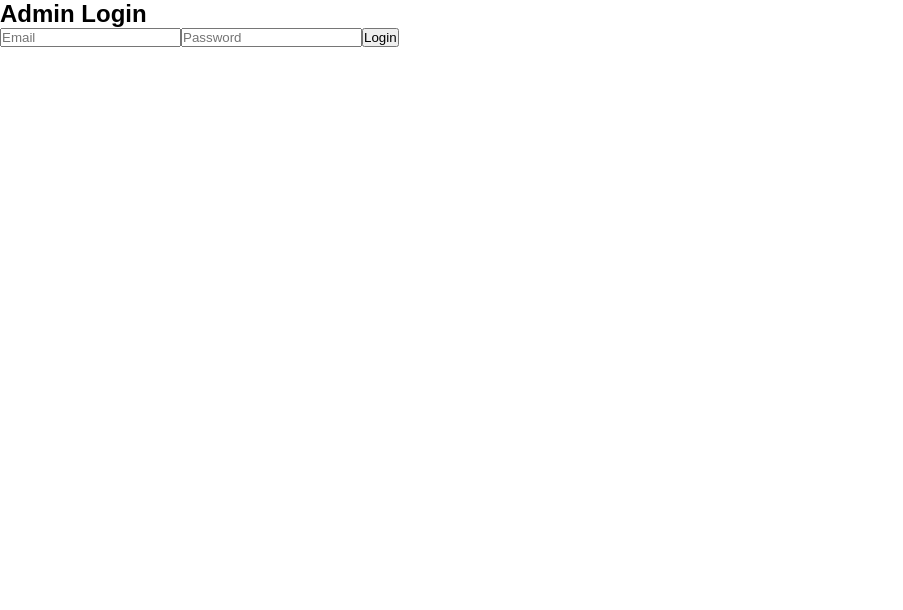
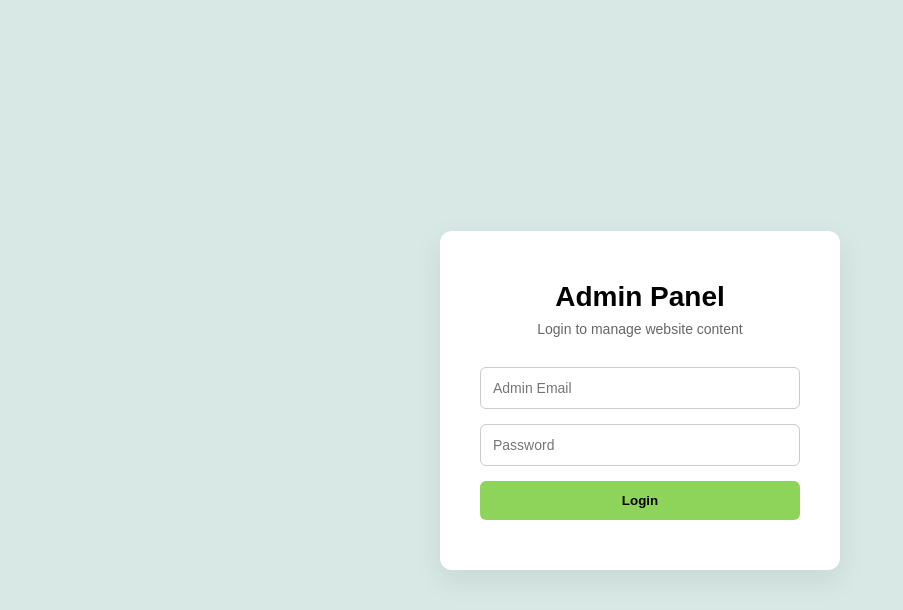
Before and after one commit to psykickguy/real-estate-assignment, a React app in the folder frontend/: page /admin-login in a window 1280 px wide. Shown: the top 610 px of the page, without its empty margins (0-903 px from the left). Built offline with nearby package versions, Linux system fonts and the light colour scheme; the HTML template or start-up script is replaced by a standard one.

Commit message:
fully updatable admin

```diff
--- a/frontend/src/components/AdminSidebar.jsx
+++ b/frontend/src/components/AdminSidebar.jsx
@@ -1,13 +1,27 @@
-function AdminSidebar({ setSection }) {
+function AdminSidebar({ section, setSection }) {
+  const items = [
+    "hero",
+    "aboutProject",
+    "amenities",
+    "connectivity",
+    "constructionUpdates",
+    "developer",
+    "faqs",
+  ];
+
   return (
-    <div style={{ width: "200px", background: "#f2f2f2", padding: "20px" }}>
-      <p onClick={() => setSection("hero")}>Hero</p>
-      <p onClick={() => setSection("aboutProject")}>About</p>
-      <p onClick={() => setSection("amenities")}>Amenities</p>
-      <p onClick={() => setSection("connectivity")}>Connectivity</p>
-      <p onClick={() => setSection("constructionUpdates")}>Construction</p>
-      <p onClick={() => setSection("developer")}>Developer</p>
-      <p onClick={() => setSection("faqs")}>FAQ</p>
+    <div className="admin-sidebar">
+      <h3>Admin Panel</h3>
+
+      {items.map((item) => (
+        <p
+          key={item}
+          className={section === item ? "active" : ""}
+          onClick={() => setSection(item)}
+        >
+          {item}
+        </p>
+      ))}
     </div>
   );
 }
--- a/frontend/src/pages/AdminDashboard.jsx
+++ b/frontend/src/pages/AdminDashboard.jsx
@@ -18,12 +18,19 @@
   };
 
   return (
-    <div style={{ display: "flex" }}>
-      <AdminSidebar setSection={setSection} />
+    <div className="admin-layout">
+      <AdminSidebar section={section} setSection={setSection} />
 
-      <div style={{ padding: "20px", flex: 1 }}>
+      <div className="admin-content">
+        <div className="admin-header">
           <h2>Edit {section}</h2>
+          <button onClick={handleSave} className="save-btn">
+            Save Changes
+          </button>
+        </div>
 
+        <div className="admin-form">
+          {/* HERO */}
           {section === "hero" && (
             <>
               <input
@@ -82,9 +89,11 @@
               />
             </>
           )}
+
+          {/* ABOUT */}
           {section === "aboutProject" && (
-          <>
             <textarea
+              rows="6"
               placeholder="About Description"
               value={content?.aboutProject?.description || ""}
               onChange={(e) =>
@@ -97,25 +106,11 @@
                 })
               }
             />
-          </>
           )}
-        {section === "amenities" && (
-          <>
-            <input
-              placeholder="Heading"
-              value={content?.amenities?.heading || ""}
-              onChange={(e) =>
-                setContent({
-                  ...content,
-                  amenities: {
-                    ...content.amenities,
-                    heading: e.target.value,
-                  },
-                })
-              }
-            />
 
-            {content?.amenities?.items?.map((item, i) => (
+          {/* AMENITIES */}
+          {section === "amenities" &&
+            content?.amenities?.items?.map((item, i) => (
               <input
                 key={i}
                 value={item.title}
@@ -133,12 +128,11 @@
                 }}
               />
             ))}
-          </>
-        )}
-        {section === "constructionUpdates" && (
-          <>
-            {content?.constructionUpdates?.map((item, i) => (
-              <div key={i}>
+
+          {/* CONSTRUCTION */}
+          {section === "constructionUpdates" &&
+            content?.constructionUpdates?.map((item, i) => (
+              <div key={i} className="double-input">
                 <input
                   value={item.phase}
                   onChange={(e) => {
@@ -158,13 +152,11 @@
                 />
               </div>
             ))}
-          </>
-        )}
 
-        {section === "faqs" && (
-          <>
-            {content?.faqs?.map((item, i) => (
-              <div key={i}>
+          {/* FAQ */}
+          {section === "faqs" &&
+            content?.faqs?.map((item, i) => (
+              <div key={i} className="faq-block">
                 <input
                   value={item.question}
                   onChange={(e) => {
@@ -175,6 +167,7 @@
                 />
 
                 <textarea
+                  rows="3"
                   value={item.answer}
                   onChange={(e) => {
                     const updated = [...content.faqs];
@@ -184,12 +177,7 @@
                 />
               </div>
             ))}
-          </>
-        )}
-
-        <button onClick={handleSave} className="btn">
-          Save Changes
-        </button>
+        </div>
       </div>
     </div>
   );
--- a/frontend/src/pages/AdminLogin.jsx
+++ b/frontend/src/pages/AdminLogin.jsx
@@ -26,15 +26,18 @@
   };
 
   return (
-    <div className="admin-login">
-      <h2>Admin Login</h2>
+    <div className="admin-login-page">
+      <div className="admin-login-card">
+        <h2>Admin Panel</h2>
+        <p className="login-subtitle">Login to manage website content</p>
 
         <form onSubmit={handleLogin}>
           <input
             type="email"
-          placeholder="Email"
+            placeholder="Admin Email"
             value={email}
             onChange={(e) => setEmail(e.target.value)}
+            required
           />
 
           <input
@@ -42,10 +45,14 @@
             placeholder="Password"
             value={password}
             onChange={(e) => setPassword(e.target.value)}
+            required
           />
 
-        <button type="submit">Login</button>
+          <button type="submit" className="login-btn">
+            Login
+          </button>
         </form>
+      </div>
     </div>
   );
 }
--- a/frontend/src/styles.css
+++ b/frontend/src/styles.css
@@ -503,3 +503,172 @@
 html {
   scroll-behavior: smooth;
 }
+
+/* ================= ADMIN LOGIN ================= */
+
+.admin-login-page {
+  height: 100vh;
+  display: flex;
+  justify-content: center;
+  align-items: center;
+  background: #d7e8e5;
+}
+
+.admin-login-card {
+  background: white;
+  padding: 50px 40px;
+  width: 400px;
+  border-radius: 12px;
+  box-shadow: 0 10px 30px rgba(0, 0, 0, 0.08);
+  text-align: center;
+}
+
+.admin-login-card h2 {
+  font-size: 28px;
+  margin-bottom: 8px;
+}
+
+.login-subtitle {
+  font-size: 14px;
+  color: #666;
+  margin-bottom: 30px;
+}
+
+.admin-login-card form {
+  display: flex;
+  flex-direction: column;
+  gap: 15px;
+}
+
+.admin-login-card input {
+  padding: 12px;
+  border-radius: 6px;
+  border: 1px solid #ccc;
+  font-size: 14px;
+  transition: 0.2s ease;
+}
+
+.admin-login-card input:focus {
+  outline: none;
+  border-color: #8fd45a;
+  box-shadow: 0 0 0 2px rgba(143, 212, 90, 0.2);
+}
+
+.login-btn {
+  padding: 12px;
+  border-radius: 6px;
+  border: none;
+  background: #8fd45a;
+  font-weight: bold;
+  cursor: pointer;
+  transition: 0.2s ease;
+}
+
+.login-btn:hover {
+  background: #79c23f;
+}
+
+/* ===== ADMIN LAYOUT ===== */
+
+.admin-layout {
+  display: flex;
+  min-height: 100vh;
+  background: #f5f6f8;
+}
+
+/* ===== SIDEBAR ===== */
+
+.admin-sidebar {
+  position: fixed;
+  left: 0;
+  top: 0;
+  height: 100vh; /* FULL HEIGHT */
+  width: 230px;
+  background: #1f2937;
+  color: white;
+  padding: 30px 20px;
+  overflow-y: auto; /* Scroll if needed */
+}
+
+.admin-sidebar h3 {
+  margin-bottom: 25px;
+}
+
+.admin-sidebar p {
+  padding: 10px;
+  margin-bottom: 5px;
+  cursor: pointer;
+  border-radius: 6px;
+  transition: 0.2s;
+  text-transform: capitalize;
+}
+
+.admin-sidebar p:hover {
+  background: #374151;
+}
+
+.admin-sidebar p.active {
+  background: #8fd45a;
+  color: black;
+  font-weight: bold;
+}
+
+/* ===== CONTENT AREA ===== */
+
+.admin-content {
+  margin-left: 230px; /* SAME WIDTH AS SIDEBAR */
+  padding: 40px;
+  flex: 1;
+}
+
+.admin-header {
+  display: flex;
+  justify-content: space-between;
+  align-items: center;
+  margin-bottom: 30px;
+}
+
+.save-btn {
+  background: #8fd45a;
+  border: none;
+  padding: 10px 20px;
+  font-weight: bold;
+  border-radius: 6px;
+  cursor: pointer;
+}
+
+.save-btn:hover {
+  background: #79c23f;
+}
+
+/* ===== FORM ===== */
+
+.admin-form {
+  background: white;
+  padding: 30px;
+  border-radius: 10px;
+  box-shadow: 0 10px 25px rgba(0, 0, 0, 0.05);
+  display: flex;
+  flex-direction: column;
+  gap: 15px;
+}
+
+.admin-form input,
+.admin-form textarea {
+  padding: 10px;
+  border-radius: 6px;
+  border: 1px solid #ccc;
+  font-size: 14px;
+}
+
+.double-input {
+  display: flex;
+  gap: 15px;
+}
+
+.faq-block {
+  display: flex;
+  flex-direction: column;
+  gap: 10px;
+  margin-bottom: 10px;
+}
```
Also changed, not shown: frontend/styles.css (added). Lines whose indentation alone changed are shown as unchanged.
